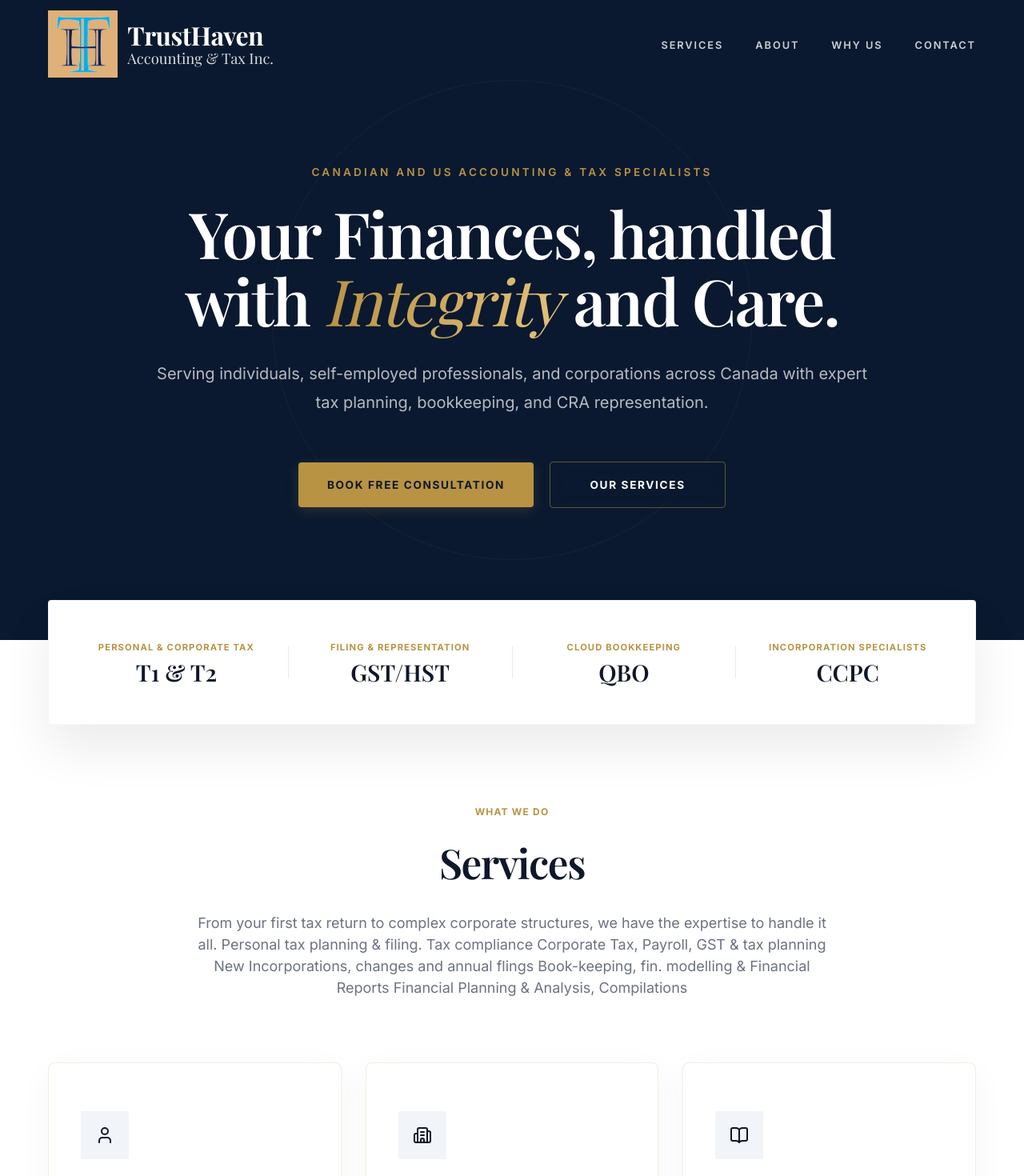
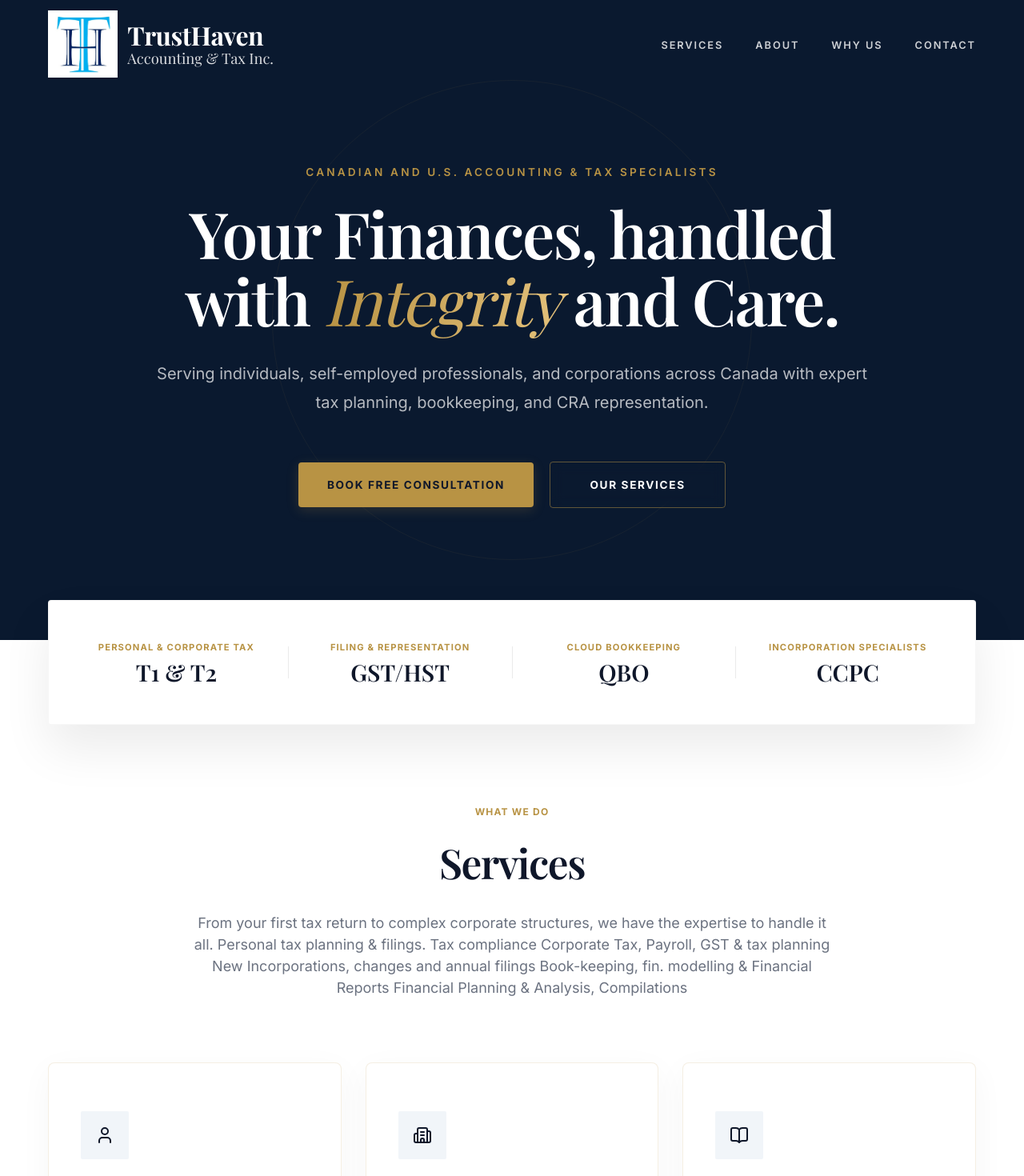
Before and after one commit to shadab-ansari11/landing-page-canada, a React (Vite) app: page / in a window 1280 px wide. Shown: the top 1470 px of the page at 80% size. Built offline with nearby package versions, Linux system fonts and the light colour scheme.

Commit message:
logo changes add

```diff
--- a/src/components/CTA/CTA.css
+++ b/src/components/CTA/CTA.css
@@ -1,6 +1,6 @@
 .cta-section {
   padding: 80px 0;
-  background-color: var(--primary);
+  background-color: #dfb078;
   color: var(--secondary);
   text-align: center;
 }
--- a/src/components/Footer/Footer.tsx
+++ b/src/components/Footer/Footer.tsx
@@ -7,7 +7,7 @@ const Footer: React.FC = () => {
       <div className="container footer-container">
         <p className="footer-text">
           TrustHaven Accounting and Tax Inc. — Where integrity meets excellence.
-          Canada and USA.
+          Canada and U.S.A.
         </p>
         <a href="mailto:info@trusthaven.biz" className="footer-link">
           info@trusthaven.biz
--- a/src/components/Hero/Hero.tsx
+++ b/src/components/Hero/Hero.tsx
@@ -13,7 +13,7 @@ const Hero: React.FC = () => {
           animate={{ opacity: 1, y: 0 }}
           transition={{ duration: 0.8, ease: "easeOut" }}
         >
-          <span className="tagline">CANADIAN AND US ACCOUNTING & TAX SPECIALISTS</span>
+          <span className="tagline">CANADIAN AND U.S. ACCOUNTING & TAX SPECIALISTS</span>
           <h1>
             Your Finances, handled with{" "}
             <span className="accent-text">Integrity</span> and Care.
--- a/src/components/Services/Services.tsx
+++ b/src/components/Services/Services.tsx
@@ -73,9 +73,9 @@ const Services: React.FC = () => {
           <h2>Services</h2>
           <p>
             From your first tax return to complex corporate structures, we have
-            the expertise to handle it all. Personal tax planning & filing. Tax
+            the expertise to handle it all. Personal tax planning & filings. Tax
             compliance Corporate Tax, Payroll, GST & tax planning New
-            Incorporations, changes and annual flings Book-keeping, fin.
+            Incorporations, changes and annual filings Book-keeping, fin.
             modelling & Financial Reports Financial Planning & Analysis,
             Compilations
           </p>
```
Also changed, not shown: src/components/Header/Header.tsx (+2 -6 lines).
